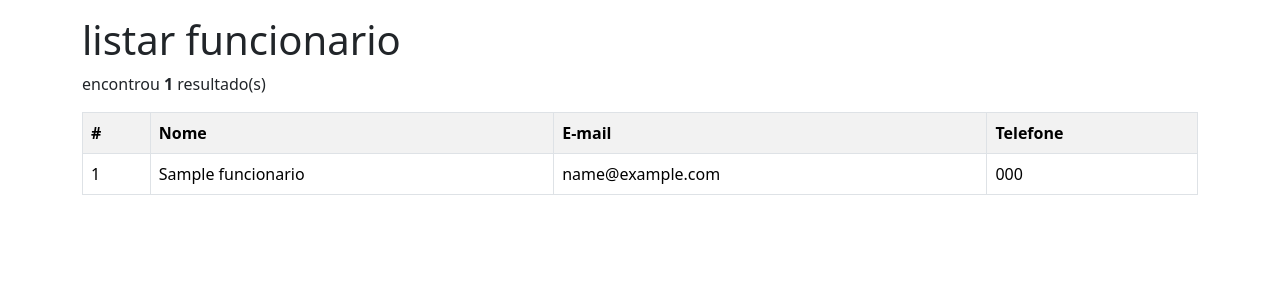
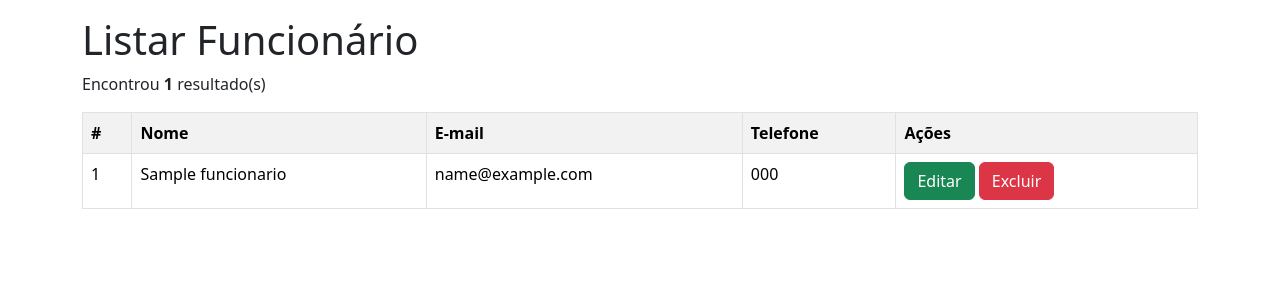
Before and after one commit to Manofish1/prog_web, a PHP site: page /index.php?page=listar-funcionario in a window 1280 px wide. Shown: the part 56-356 px from the top of the page. Run offline with PHP 8.4, Linux system fonts and the light colour scheme; tables that the repository leaves empty hold one stand-in row (values such as "Sample post").

Commit message:
Update listar-funcionario.php

```diff
--- a/projeto/listar-funcionario.php
+++ b/projeto/listar-funcionario.php
@@ -1,4 +1,4 @@
-<h1>listar funcionario</h1>
+<h1>Listar Funcionário</h1>
 <?php
 $sql = "SELECT * FROM funcionario";
 
@@ -7,13 +7,14 @@ $res = $conn->query($sql);
 $qtd = $res->num_rows;
 
 if($qtd > 0){
-    print "<p>encontrou <b>$qtd</b> resultado(s)</p>";
+    print "<p>Encontrou <b>$qtd</b> resultado(s)</p>";
     print "<table class='table table-bordered table-striped table-hover'>";
     print"<tr>";
     print"<th>#</th>";
     print"<th>Nome</th>";
     print"<th>E-mail</th>";
     print"<th>Telefone</th>";
+    print"<th>Ações</th>";
     print"</tr>";
     while ( $row = $res->fetch_object() ){
         print "<tr>";
@@ -21,6 +22,11 @@ if($qtd > 0){
         print "<td>".$row->nome_funcionario."</td>";
         print "<td>".$row->email_funcionario."</td>";
         print "<td>".$row->telefone_funcionario."</td>";
+        print "<td>
+                <button class='btn btn-success' onclick=\"location.href='?page=editar-funcionario&id_funcionario=".$row->id_funcionario."';\">Editar</button>
+
+                <button class='btn btn-danger' onclick=\"if(confirm('Tem certeza que deseja excluir?')){location.href='?page=salvar-funcionario&acao=excluir&id_funcionario=".$row->id_funcionario."';}else{false;}\">Excluir</button>
+                </td>";
         print "</tr>";
     }
     print "</table>";
```
